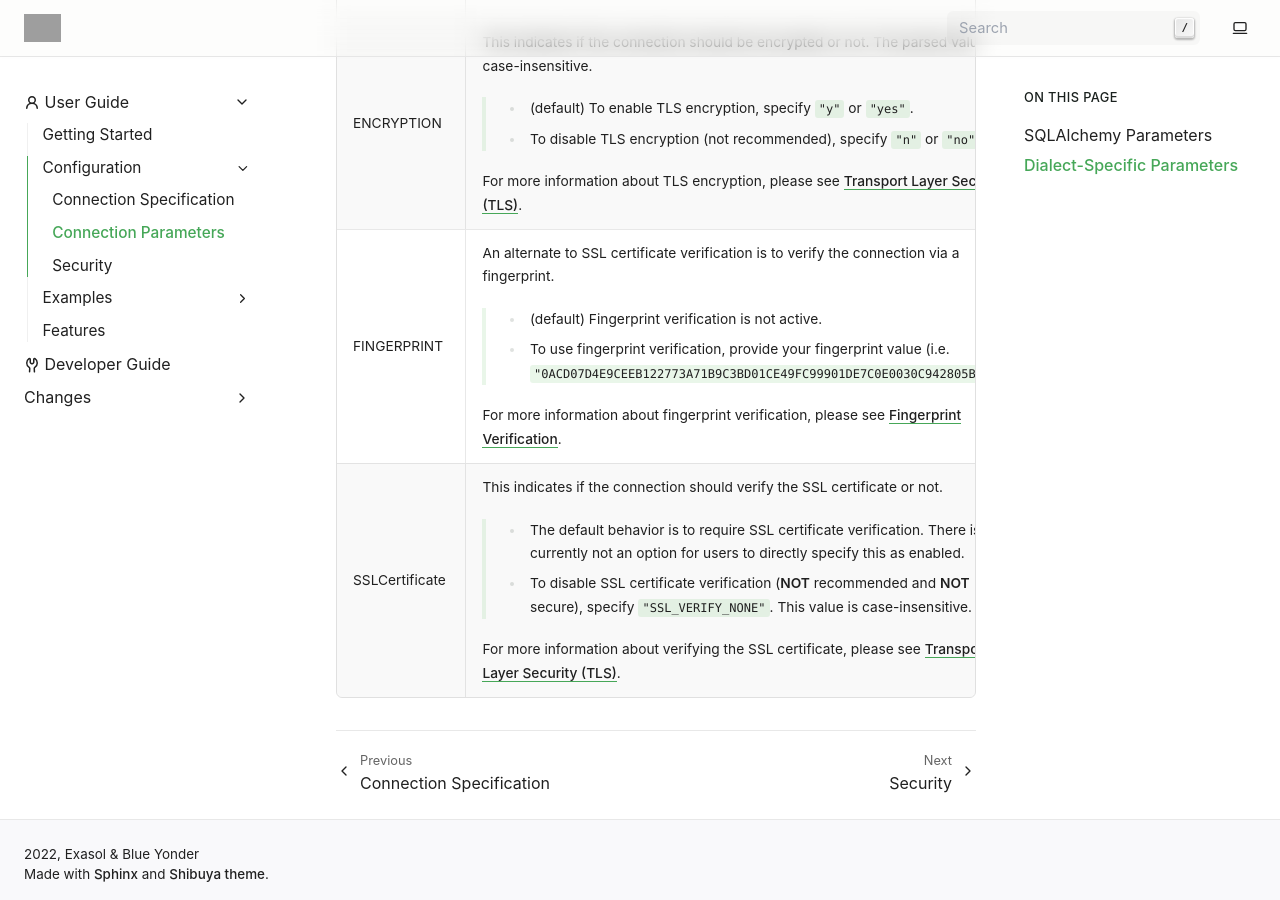
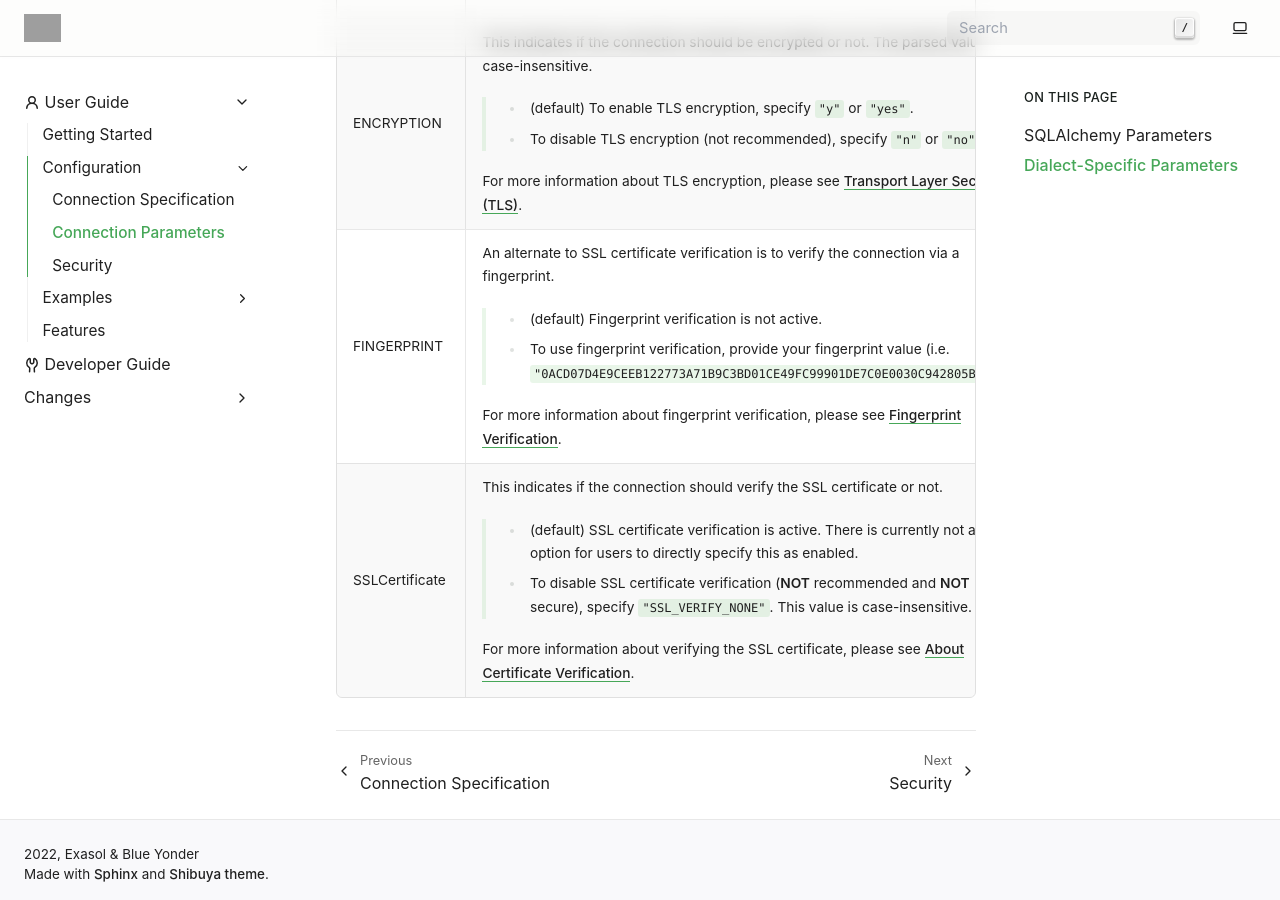
Before and after one commit to exasol/sqlalchemy-exasol, a Sphinx documentation site: the page built from doc/user_guide/configuration/connection_parameters.rst, in a window 1280 px wide and 900 px high, scrolled down 589 px. Built offline with Sphinx 7.4.7, drawn with Linux system fonts in a browser that asks for light colours; grey boxes are pictures that could not be loaded.

Commit message:
Minor modifications for text to better align with each other

```diff
--- a/doc/user_guide/configuration/connection_parameters.rst
+++ b/doc/user_guide/configuration/connection_parameters.rst
@@ -50,10 +50,10 @@ dialect and gives the values as needed for the :ref:`instance_url`.
    * - SSLCertificate
      - This indicates if the connection should verify the SSL certificate or not.
 
-        * The default behavior is to require SSL certificate verification. There
-          is currently not an option for users to directly specify this as enabled.
+        * (default) SSL certificate verification is active. There is currently not an
+          option for users to directly specify this as enabled.
         * To disable SSL certificate verification (**NOT** recommended and **NOT** secure),
           specify ``"SSL_VERIFY_NONE"``. This value is case-insensitive.
 
        For more information about verifying the SSL certificate, please see
-       :ref:`tls`.
+       :ref:`certificate_verification`.
```
